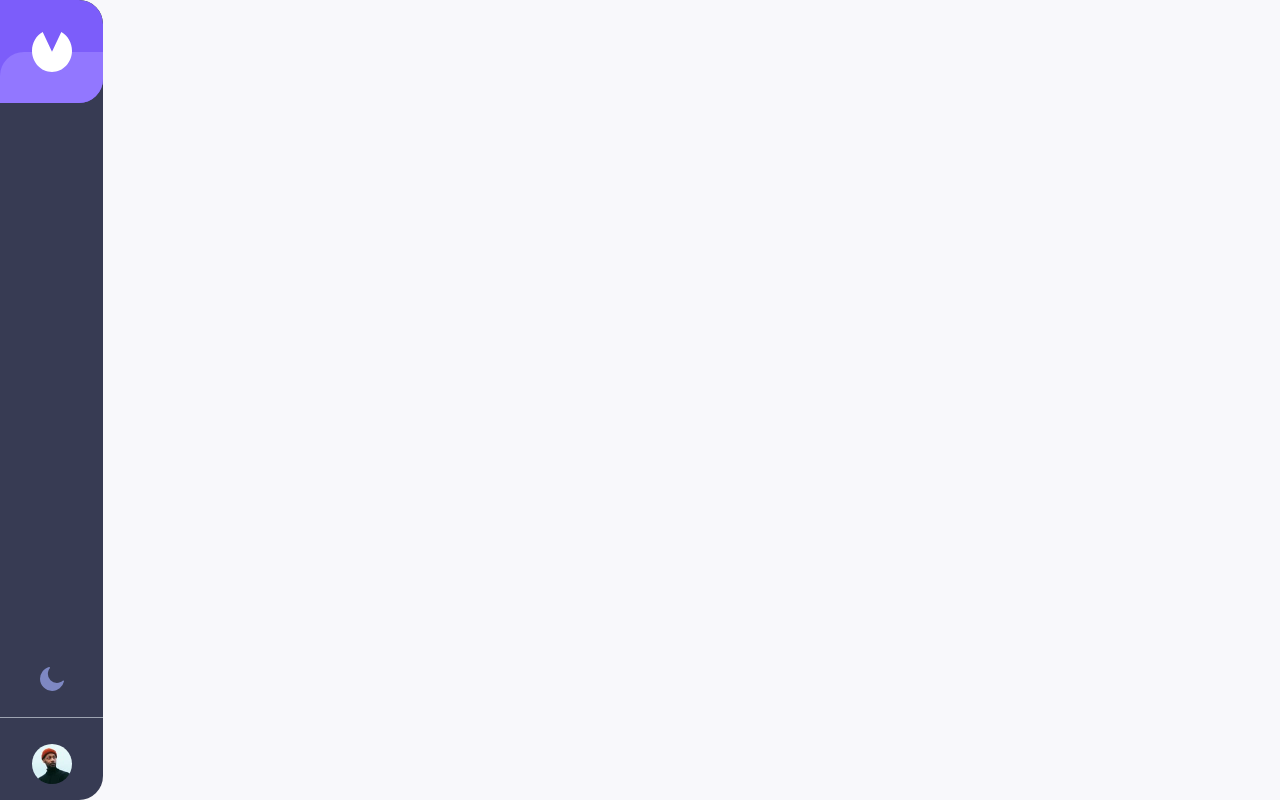
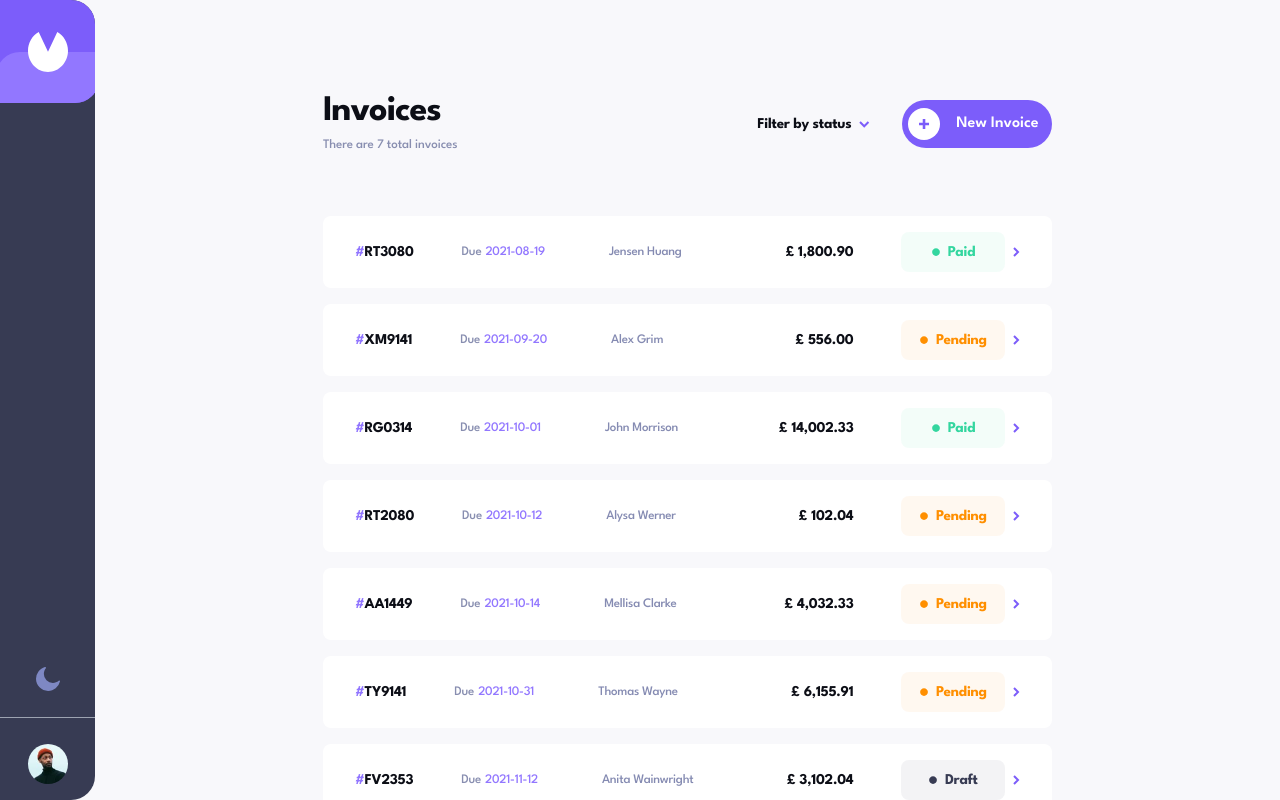
Before and after one commit to KareemEhab/invoice-app, a React (Vite) app in the folder invoice-web-app/: page / in a window 1280 px wide. Built offline with nearby package versions, Linux system fonts and the light colour scheme.

Commit message:
Finish up Home page plus themes

```diff
--- a/invoice-web-app/package.json
+++ b/invoice-web-app/package.json
@@ -16,7 +16,8 @@
     "formik": "^2.4.5",
     "framer-motion": "^11.0.24",
     "react": "^18.2.0",
-    "react-dom": "^18.2.0"
+    "react-dom": "^18.2.0",
+    "react-icons": "^5.0.1"
   },
   "devDependencies": {
     "@types/react": "^18.2.66",
--- a/invoice-web-app/src/App.tsx
+++ b/invoice-web-app/src/App.tsx
@@ -1,12 +1,15 @@
-import { HStack } from "@chakra-ui/react";
+import { HStack, useColorModeValue } from "@chakra-ui/react";
 import Home from "./pages/Home";
 import Sidebar from "./components/Sidebar";
+import data from "../data.json";
 
 function App() {
+  const bgColor = useColorModeValue("gray.lightBg", "gray.darkBg");
+
   return (
-    <HStack minW="100vw" minH="100vh" bg="gray.bg">
+    <HStack minW="100vw" minH="100vh" bg={bgColor} gap={0}>
       <Sidebar />
-      {/* <Home /> */}
+      <Home invoices={data} />
     </HStack>
   );
 }
--- /dev/null
+++ b/invoice-web-app/src/components/HomeHeader.tsx
@@ -0,0 +1,33 @@
+import { HStack, Text, VStack, useColorModeValue } from "@chakra-ui/react";
+import { Invoice } from "../hooks/useInvoice";
+import Button1 from "./common/Button1";
+import HomeHeaderMenu from "./HomeHeaderMenu";
+
+interface Props {
+  invoices: Invoice[];
+  setSelectedStatuses: (newStatuses: string[]) => void;
+}
+
+const HomeHeader = ({ invoices, setSelectedStatuses }: Props) => {
+  const headerColor = useColorModeValue("black.600", "white");
+  const subheaderColor = useColorModeValue("gray.800", "gray.600");
+
+  return (
+    <HStack width="100%" height="3.5rem" justify="space-between">
+      <VStack align="left">
+        <Text className="hl" color={headerColor}>
+          Invoices
+        </Text>
+        <Text className="body" color={subheaderColor}>
+          There are {invoices.length} total invoices
+        </Text>
+      </VStack>
+      <HStack gap="2rem">
+        <HomeHeaderMenu setSelectedStatuses={setSelectedStatuses} />
+        <Button1 onClick={() => {}}>New Invoice</Button1>
+      </HStack>
+    </HStack>
+  );
+};
+
+export default HomeHeader;
--- /dev/null
+++ b/invoice-web-app/src/components/HomeHeaderMenu.tsx
@@ -0,0 +1,98 @@
+import {
+  Menu,
+  MenuButton,
+  MenuList,
+  MenuItem,
+  useColorModeValue,
+  Checkbox,
+  Image,
+  HStack,
+  Text,
+  useDisclosure,
+} from "@chakra-ui/react";
+import arrowDown from "../assets/icon-arrow-down.svg";
+import arrowUp from "../assets/icon-arrow-up.svg";
+import { useState } from "react";
+
+interface Props {
+  setSelectedStatuses: (newStatuses: string[]) => void;
+}
+
+const NavbarMenu = ({ setSelectedStatuses }: Props) => {
+  const bgColor = useColorModeValue("white", "black.400");
+  const textColor = useColorModeValue("black.600", "white");
+  const { isOpen, onToggle } = useDisclosure();
+
+  // Initialize state for checkbox statuses
+  const [checkboxStatuses, setCheckboxStatuses] = useState<{
+    [key: string]: boolean;
+  }>({
+    draft: true,
+    pending: true,
+    paid: true,
+  });
+
+  // Update selected statuses when checkbox is checked/unchecked
+  const handleCheckboxChange = (status: string) => {
+    const updatedStatuses = {
+      ...checkboxStatuses,
+      [status]: !checkboxStatuses[status],
+    };
+
+    setCheckboxStatuses(updatedStatuses);
+
+    const selectedStatuses = Object.keys(updatedStatuses).filter(
+      (key) => updatedStatuses[key]
+    );
+
+    setSelectedStatuses(selectedStatuses);
+  };
+
+  return (
+    <Menu closeOnSelect={false} closeOnBlur={false}>
+      <MenuButton className="hs" color={textColor} onClick={onToggle}>
+        <HStack>
+          <Text>Filter by status</Text>
+          <Image src={isOpen ? arrowUp : arrowDown} />
+        </HStack>
+      </MenuButton>
+      <MenuList marginTop="1rem" bg={bgColor}>
+        <MenuItem bg="none" _hover={{ bg: "none" }}>
+          <Checkbox
+            className="hs"
+            color={textColor}
+            defaultChecked
+            colorScheme="purple"
+            onChange={() => handleCheckboxChange("draft")}
+          >
+            Draft
+          </Checkbox>
+        </MenuItem>
+        <MenuItem bg="none" _hover={{ bg: "none" }}>
+          <Checkbox
+            className="hs"
+            color={textColor}
+            defaultChecked
+            colorScheme="purple"
+            onChange={() => handleCheckboxChange("pending")}
+          >
+            Pending
+          </Checkbox>
+        </MenuItem>
+        <MenuItem bg="none" _hover={{ bg: "none" }}>
+          <Checkbox
+            className="hs"
+            color={textColor}
+            defaultChecked
+            colorScheme="purple"
+            onChange={() => handleCheckboxChange("paid")}
+          >
+            Paid
+          </Checkbox>
+        </MenuItem>
+      </MenuList>
+    </Menu>
+  );
+};
+
+export default NavbarMenu;
--- /dev/null
+++ b/invoice-web-app/src/components/HomeInvoice.tsx
@@ -0,0 +1,76 @@
+import {
+  HStack,
+  Image,
+  Text,
+  useColorMode,
+  useColorModeValue,
+} from "@chakra-ui/react";
+import { Invoice } from "../hooks/useInvoice";
+import arrow from "../assets/icon-arrow-right.svg";
+import { FaCircle } from "react-icons/fa";
+
+interface Props {
+  invoice: Invoice;
+}
+
+const HomeInvoice = ({ invoice }: Props) => {
+  const bgColor = useColorModeValue("white", "black.500");
+  const textColor = useColorModeValue("black.600", "white");
+  const dueColor = useColorModeValue("gray.800", "gray.600");
+  const dateColor = useColorModeValue("purple.700", "gray.600");
+  const clientNameColor = useColorModeValue("gray.900", "white");
+  const { colorMode } = useColorMode();
+
+  return (
+    <HStack
+      width="100%"
+      height="4.5rem"
+      justify="space-between"
+      bg={bgColor}
+      borderRadius="0.5rem"
+      paddingX="2rem"
+    >
+      <HStack gap="3rem">
+        <HStack className="hs" gap={0}>
+          <Text color="purple.700">#</Text>
+          <Text color={textColor}>{invoice.id}</Text>
+        </HStack>
+        <HStack className="bodyv" gap={1}>
+          <Text color={dueColor}>Due</Text>
+          <Text color={dateColor}>{invoice.paymentDue}</Text>
+        </HStack>
+        <Text className="bodyv" color={clientNameColor} ml="1rem">
+          {invoice.clientName}
+        </Text>
+      </HStack>
+      <HStack>
+        <HStack gap="3rem">
+          <Text className="hs" color={textColor}>
+            £ {invoice.total.toFixed(2).replace(/\B(?=(\d{3})+(?!\d))/g, ",")}
+          </Text>
+          <HStack
+            width="6.5rem"
+            height="2.5rem"
+            justify="center"
+            bg={`statusbg.${invoice.status}.${colorMode}`}
+            borderRadius="0.5rem"
+          >
+            <HStack textColor={`status.${invoice.status}.${colorMode}`}>
+              <FaCircle fontSize="0.5rem" />
+              <Text
+                className="hs"
+                color={`status.${invoice.status}.${colorMode}`}
+              >
+                {invoice.status.charAt(0).toUpperCase() +
+                  invoice.status.slice(1)}
+              </Text>
+            </HStack>
+          </HStack>
+        </HStack>
+        <Image src={arrow} cursor="pointer" />
+      </HStack>
+    </HStack>
+  );
+};
+
+export default HomeInvoice;
--- a/invoice-web-app/src/components/common/Button1.tsx
+++ b/invoice-web-app/src/components/common/Button1.tsx
@@ -28,7 +28,7 @@ const Button1 = ({ children, onClick }: Props) => {
         >
           <Image src={iconPlus} />
         </HStack>
-        <Text>{children}</Text>
+        <Text color="white">{children}</Text>
       </HStack>
     </Button>
   );
--- a/invoice-web-app/src/index.css
+++ b/invoice-web-app/src/index.css
@@ -11,3 +11,57 @@ body {
   min-width: 320px;
   min-height: 100vh;
 }
+
+.hl {
+  font-family: "League Spartan", sans-serif;
+  font-weight: bold;
+  font-size: 36px;
+  line-height: 33px;
+  letter-spacing: -1px;
+  color: #0c0e16;
+}
+
+.hm {
+  font-family: "League Spartan", sans-serif;
+  font-weight: bold;
+  font-size: 24px;
+  line-height: 22px;
+  letter-spacing: -0.75px;
+  color: #0c0e16;
+}
+
+.hs {
+  font-family: "League Spartan", sans-serif;
+  font-weight: bold;
+  font-size: 15px;
+  line-height: 24px;
+  letter-spacing: -0.25px;
+  color: #0c0e16;
+}
+
+.hsv {
+  font-family: "League Spartan", sans-serif;
+  font-weight: bold;
+  font-size: 15px;
+  line-height: 15px;
+  letter-spacing: -0.25px;
+  color: #0c0e16;
+}
+
+.body {
+  font-family: "League Spartan", sans-serif;
+  font-weight: 500; /* Medium */
+  font-size: 13px;
+  line-height: 18px;
+  letter-spacing: -0.1px;
+  color: #0c0e16;
+}
+
+.bodyv {
+  font-family: "League Spartan", sans-serif;
+  font-weight: 500; /* Medium */
+  font-size: 13px;
+  line-height: 15px;
+  letter-spacing: -0.25px;
+  color: #0c0e16;
+}
--- a/invoice-web-app/src/pages/Home.tsx
+++ b/invoice-web-app/src/pages/Home.tsx
@@ -1,7 +1,38 @@
-import Button6 from "../components/common/Button6";
+import { VStack } from "@chakra-ui/react";
+import { Invoice } from "../hooks/useInvoice";
+import HomeInvoice from "../components/HomeInvoice";
+import HomeHeader from "../components/HomeHeader";
+import { useState } from "react";
 
-const Home = () => {
-  return <Button6 onClick={() => {}}>Edit</Button6>;
+interface Props {
+  invoices: Invoice[];
+}
+
+const Home = ({ invoices }: Props) => {
+  const [selectedStatuses, setSelectedStatuses] = useState([
+    "draft",
+    "pending",
+    "paid",
+  ]);
+  const filteredInvoices = invoices.filter((invoice) =>
+    selectedStatuses.includes(invoice.status)
+  );
+
+  return (
+    <VStack width="100%" minH="100vh" maxH="100vh" overflow="auto">
+      <VStack width="45.6rem" maxW="80%" paddingTop="6rem" gap="4rem">
+        <HomeHeader
+          invoices={filteredInvoices}
+          setSelectedStatuses={setSelectedStatuses}
+        />
+        <VStack width="100%" gap="1rem">
+          {filteredInvoices.map((invoice) => (
+            <HomeInvoice key={invoice.id} invoice={invoice} />
+          ))}
+        </VStack>
+      </VStack>
+    </VStack>
+  );
 };
 
 export default Home;
--- a/invoice-web-app/src/theme.ts
+++ b/invoice-web-app/src/theme.ts
@@ -11,10 +11,12 @@ const theme = extendTheme({
       800: "#FFFFFF",
     },
     gray: {
-      bg: "#F8F8FB",
+      darkBg: "#141625",
+      lightBg: "#F8F8FB",
       600: "#DFE3FA",
       700: "#373B53",
       800: "#888EB0",
+      900: "#858BB2",
     },
     black: {
       400: "#252945",
@@ -31,6 +33,34 @@ const theme = extendTheme({
       main: "#EC5757",
       light: "#9277FF",
     },
+    status: {
+      paid: {
+        dark: "#33D69F",
+        light: "#33D69F",
+      },
+      pending: {
+        dark: "#FF8F00",
+        light: "#FF8F00",
+      },
+      draft: {
+        dark: "#DFE3FA",
+        light: "#373B53",
+      },
+    },
+    statusbg: {
+      paid: {
+        dark: "rgba(51, 214, 159, 0.0571)",
+        light: "rgba(51, 214, 159, 0.0571)",
+      },
+      pending: {
+        dark: "rgba(255, 143, 0, 0.0571)",
+        light: "rgba(255, 143, 0, 0.0571)",
+      },
+      draft: {
+        dark: "rgba(223, 227, 250, 0.0571)",
+        light: "rgba(55, 59, 83, 0.0571)",
+      },
+    },
   },
 });
 
```
Also changed, not shown: invoice-web-app/src/assets/icon-arrow-up.svg (added), invoice-web-app/src/hooks/useInvoice.ts (renamed from invoice-web-app/hooks/useInvoice.ts), 1 other file (tests, documents, lock files or other folders).
